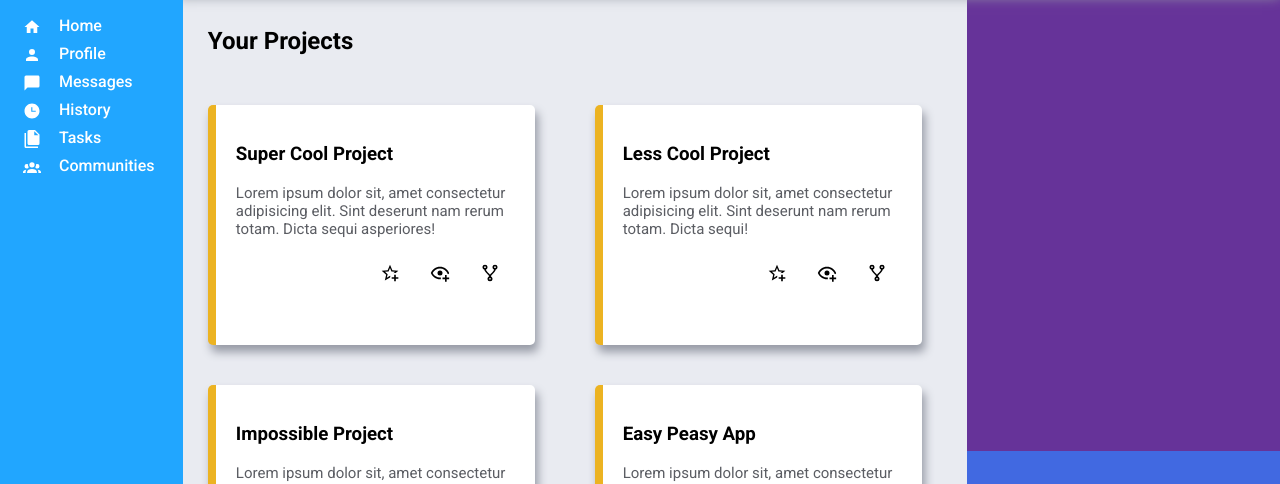
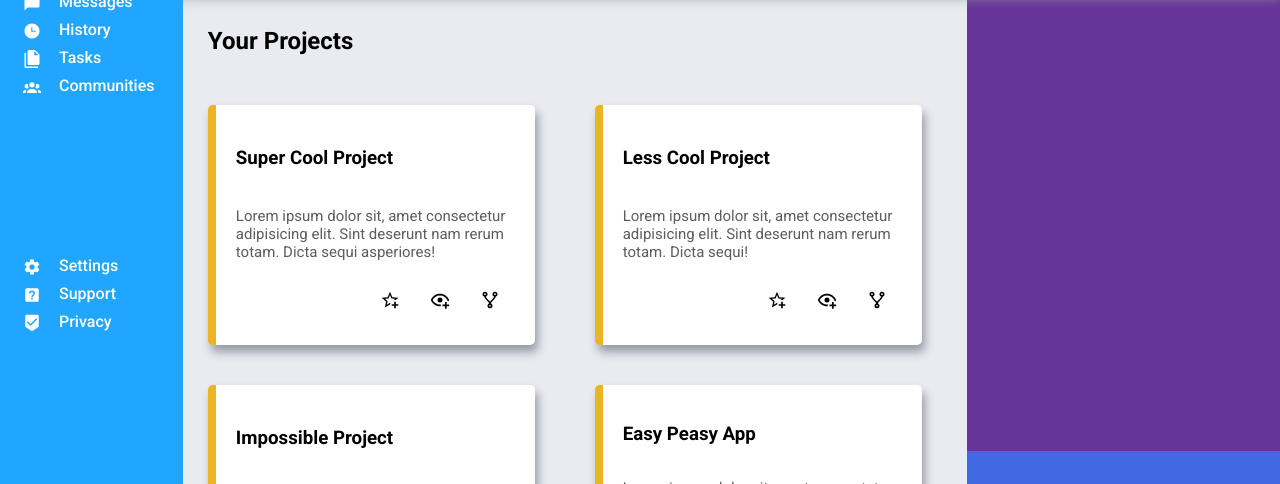
Before and after one commit to EmberTSeal/Admin-Dashboard, a plain HTML site: page index.html in a window 1280 px wide. Shown: the part 243-727 px from the top of the page. Drawn offline with Linux system fonts and the light colour scheme.

Commit message:
fix card layout and made sidebar sticky

```diff
--- a/style.css
+++ b/style.css
@@ -132,6 +132,10 @@ header{
     grid-template-columns: 1fr;
     justify-items: start;
     padding-left: 15px;
+    /* to make the sidebar sticky */
+    position: sticky;
+    top:0;
+    height: 100vh;
 }
 
 .branding img{
@@ -222,6 +226,9 @@ main{
     border-left: 8px solid rgb(236, 179, 34);
     border-radius: 5px;
     padding: 20px;
+    display: flex;
+    flex-direction: column;
+    justify-content: space-evenly;
     box-shadow: 3px 7px 10px 0px rgb(150, 154, 165);
 }
 
@@ -234,6 +241,7 @@ main img{
     width: 20px;
     height: 20px;
     padding: 10px 15px;
+    align-self: flex-end;
 }
 
 main span{
```
